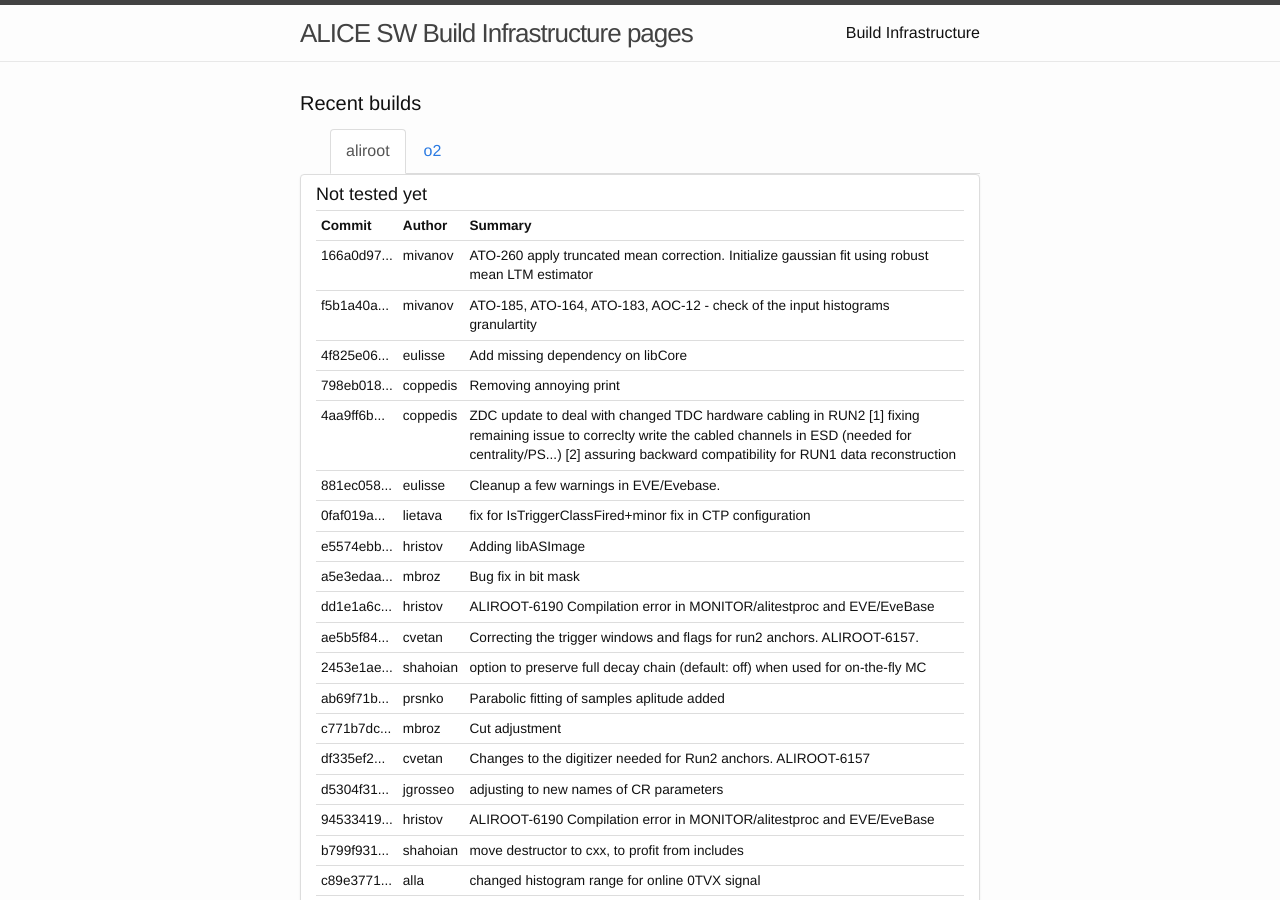
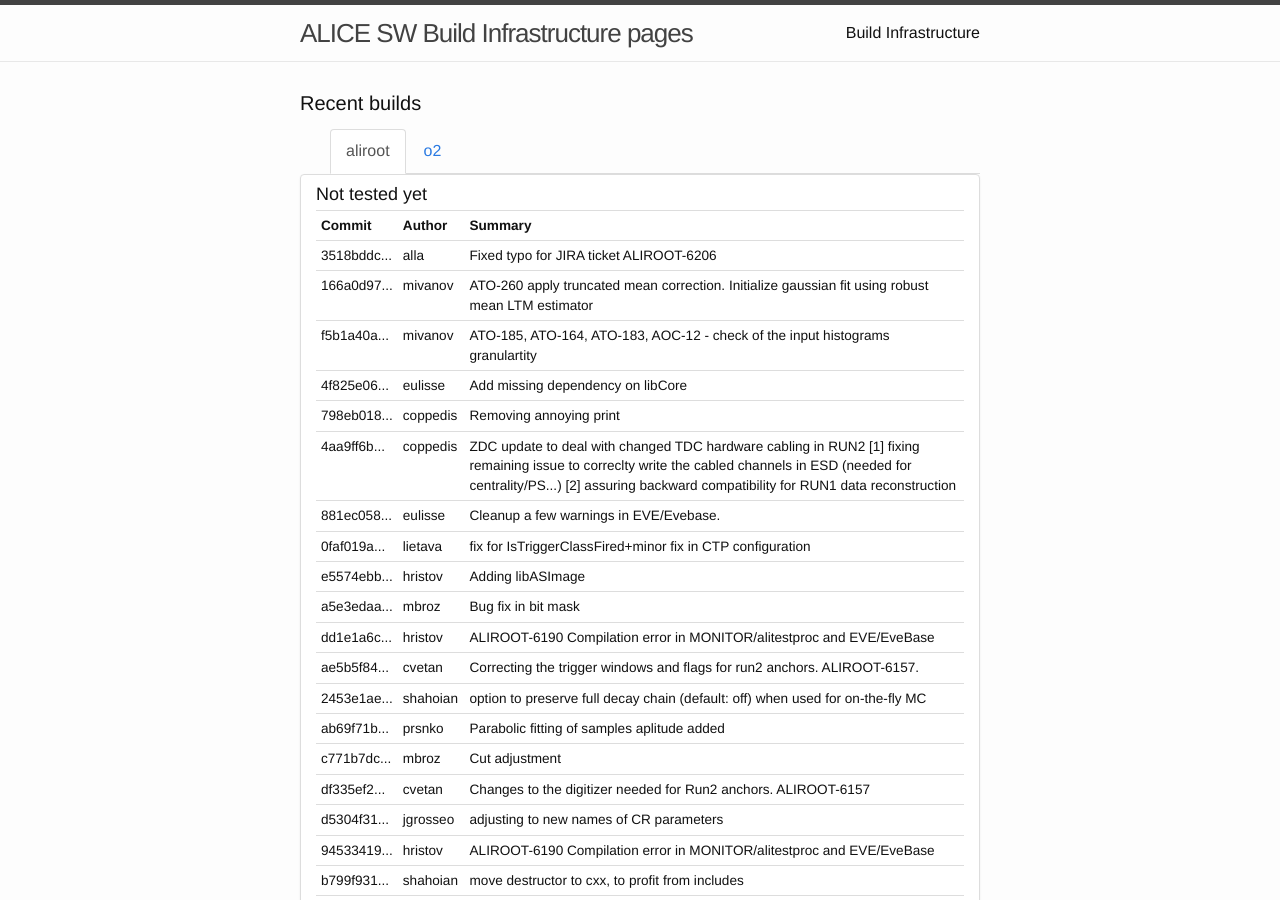
Before and after one commit to alisw/alisw.github.io, a Jekyll site: the page built from index.html, in a window 1280 px wide and 900 px high. Built offline with Jekyll 4.4.1, drawn with Linux system fonts in a browser that asks for light colours; nearby versions of some CDN libraries.

Commit message:
Updated results.

```diff
--- a/_data/commits-aliroot-master.yaml
+++ b/_data/commits-aliroot-master.yaml
@@ -1,3 +1,8 @@
+-
+ commit: "3518bddc4bb0371339480bc5691c5f2a73f43c7c"
+ message: >-
+    Fixed typo for JIRA ticket ALIROOT-6206
+ author: !!str alla
 -
  commit: "166a0d97b3030171af502d3e1e63a6847659f6c7"
  message: >-
```
